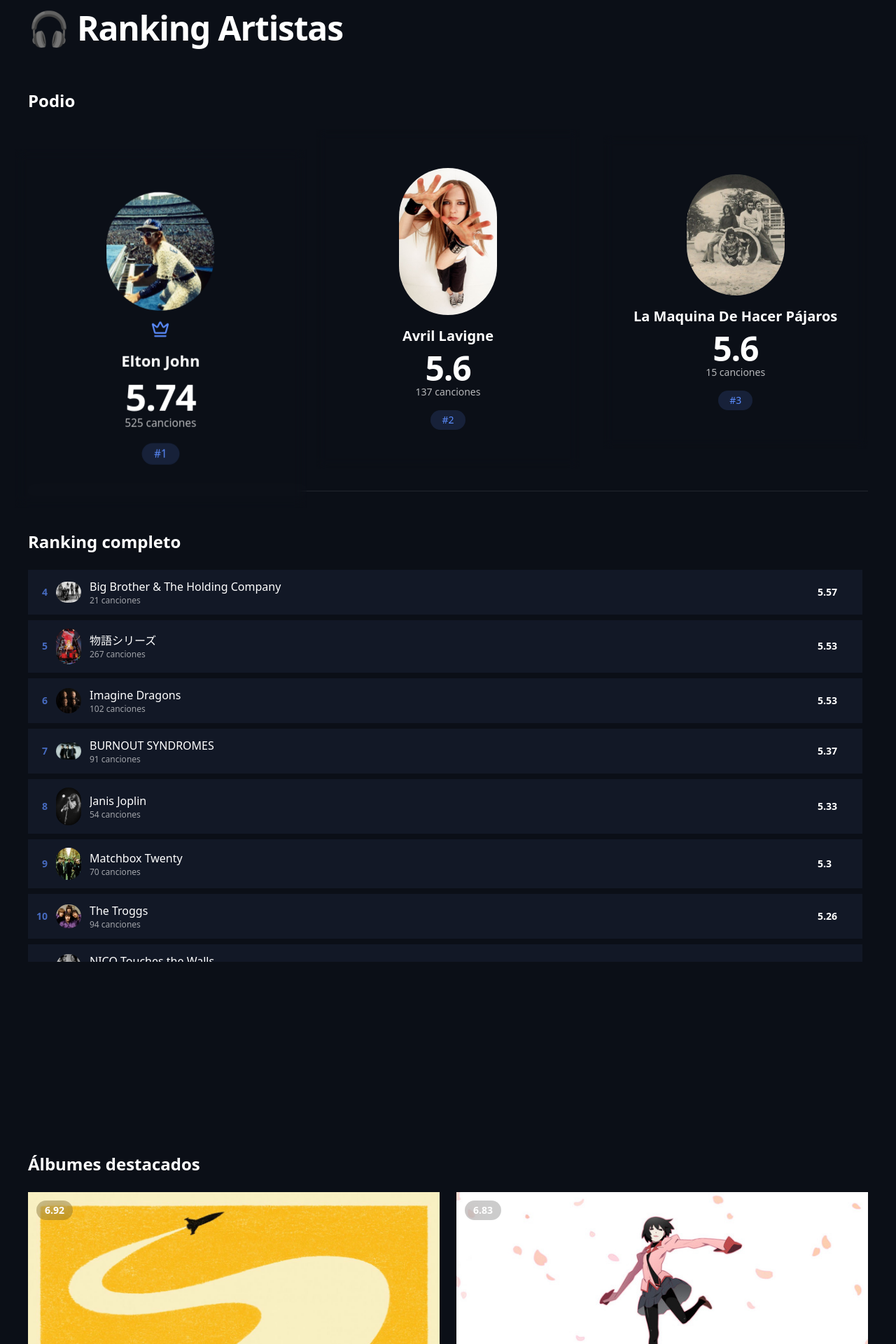
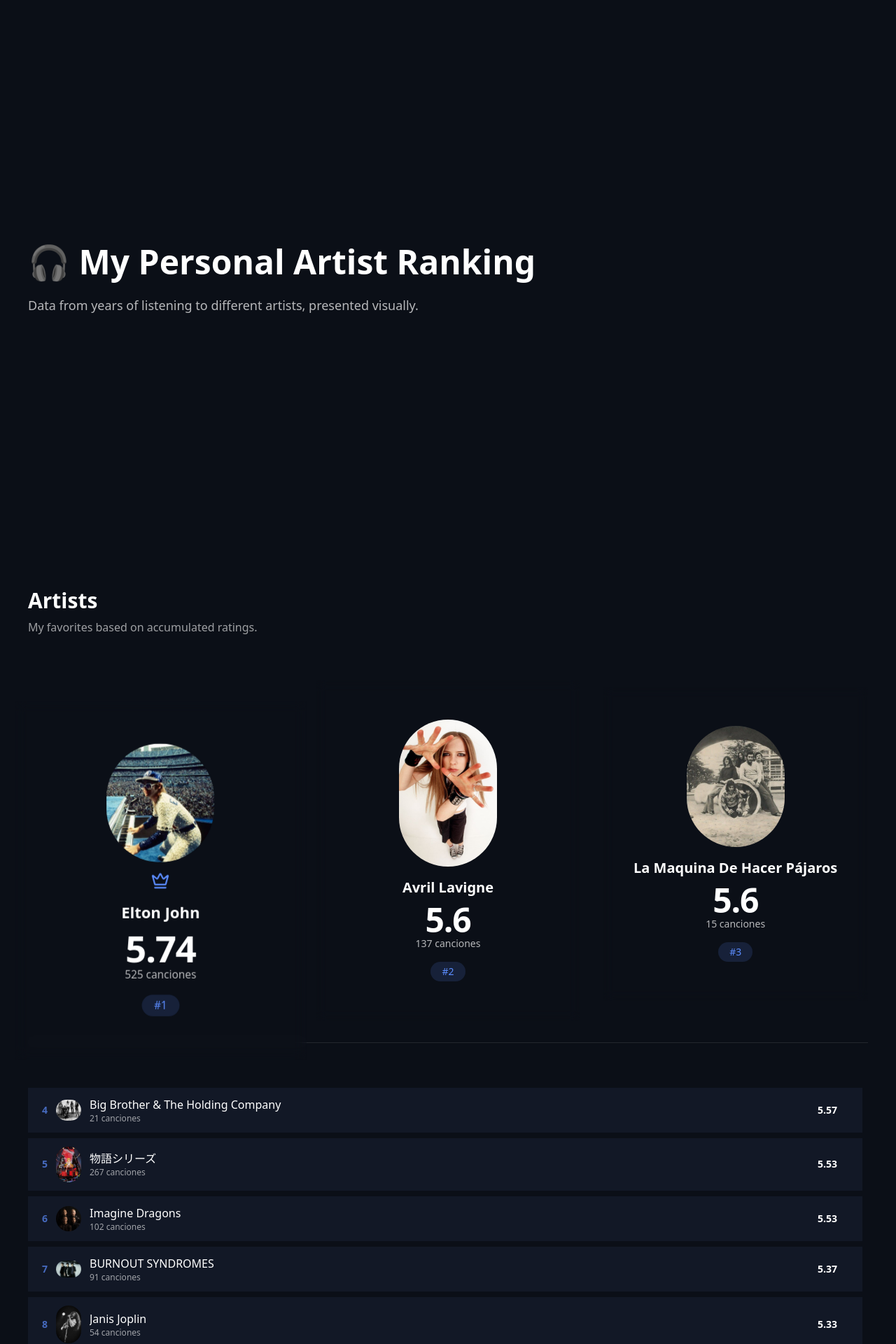
Before and after one commit to fede-peitti/spotify-ranking, a Next.js app: page / in a window 1280 px wide. Shown: the part 40-1960 px from the top of the page at 70% size. Built offline with nearby package versions, Linux system fonts and the light colour scheme.

Commit message:
Made transitions smoother

```diff
--- a/app/page.tsx
+++ b/app/page.tsx
@@ -1,11 +1,10 @@
 "use client";
 
 import { useEffect, useState } from "react";
-import { motion } from "framer-motion";
 
 import { Podium } from "@/components/podium/Podium";
 import { RankingList } from "@/components/ranking/RankingList";
-import { Section } from "@/components/layout/Section";
+import { SectionReveal } from "@/components/layout/SectionReveal";
 
 import type { Artist } from "@/types/artist";
 
@@ -45,33 +44,64 @@ export default function Page() {
   }, []);
 
   return (
-    <main className="min-h-screen bg-[#0B0F17] text-white px-10 py-14">
-      {/* TITLE */}
-      <motion.h1
-        initial={{ opacity: 0, y: -20 }}
-        animate={{ opacity: 1, y: 0 }}
-        className="mb-16 text-5xl font-extrabold tracking-tight"
-      >
-        🎧 Ranking Artistas
-      </motion.h1>
+    <main className="bg-[#0B0F17] text-white">
+      {/* HERO */}
+      <section className="min-h-[110vh] flex flex-col justify-center px-10">
+        <SectionReveal>
+          <h1 className="text-5xl font-extrabold mb-6">
+            🎧 My Personal Artist Ranking
+          </h1>
+          <p className="max-w-xl text-lg opacity-70">
+            Data from years of listening to different artists, presented
+            visually.
+          </p>
+        </SectionReveal>
+      </section>
 
-      {/* CONTENT */}
-      <div className="grid grid-cols-1 gap-14 lg:grid-cols-4">
-        <Section title="Podio" className="lg:col-span-3">
+      {/* ARTISTS */}
+      <section className="min-h-[110vh] flex flex-col justify-center px-10 gap-16">
+        <SectionReveal>
+          <div>
+            <h2 className="text-3xl font-bold mb-2">Artists</h2>
+            <p className="opacity-60">
+              My favorites based on accumulated ratings.
+            </p>
+          </div>
+        </SectionReveal>
+
+        <SectionReveal>
           <Podium artists={artists} />
-        </Section>
+        </SectionReveal>
 
-        <Section title="Ranking completo">
+        <SectionReveal>
           <RankingList artists={artists} />
-        </Section>
-      </div>
+        </SectionReveal>
+      </section>
 
-      <div className="my-24 h-px w-full bg-gradient-to-r from-transparent via-[#5C8DFF]/40 to-transparent" />
+      {/* ALBUMS */}
+      <section className="min-h-[110vh] flex flex-col justify-center px-10 gap-16">
+        <SectionReveal>
+          <div>
+            <h2 className="text-3xl font-bold mb-2">Albums</h2>
+            <p className="opacity-60">
+              The albums that defined my listening experience.
+            </p>
+          </div>
+        </SectionReveal>
 
-      {/* ALBUM MOSAIC */}
-      <Section title="Álbumes destacados" className="pt-20">
-        <AlbumMosaic albums={albums.slice(0, 12)} />
-      </Section>
+        <SectionReveal>
+          <AlbumMosaic albums={albums} />
+        </SectionReveal>
+      </section>
+
+      {/* STORYTELLING */}
+      <section className="min-h-[110vh] flex flex-col justify-center px-10">
+        <SectionReveal>
+          <h2 className="text-3xl font-bold mb-4">Now, Musical Stats</h2>
+
+          <p className="max-w-xl opacity-70">...</p>
+        </SectionReveal>
+      </section>
     </main>
   );
 }
--- /dev/null
+++ b/components/layout/SectionReveal.tsx
@@ -0,0 +1,17 @@
+"use client";
+
+import { motion } from "framer-motion";
+import { ReactNode } from "react";
+
+export function SectionReveal({ children }: { children: ReactNode }) {
+  return (
+    <motion.div
+      initial={{ opacity: 0, y: 80 }}
+      whileInView={{ opacity: 1, y: 0 }}
+      viewport={{ once: true, amount: 0.35 }}
+      transition={{ duration: 0.8, ease: "easeOut" }}
+    >
+      {children}
+    </motion.div>
+  );
+}
```
